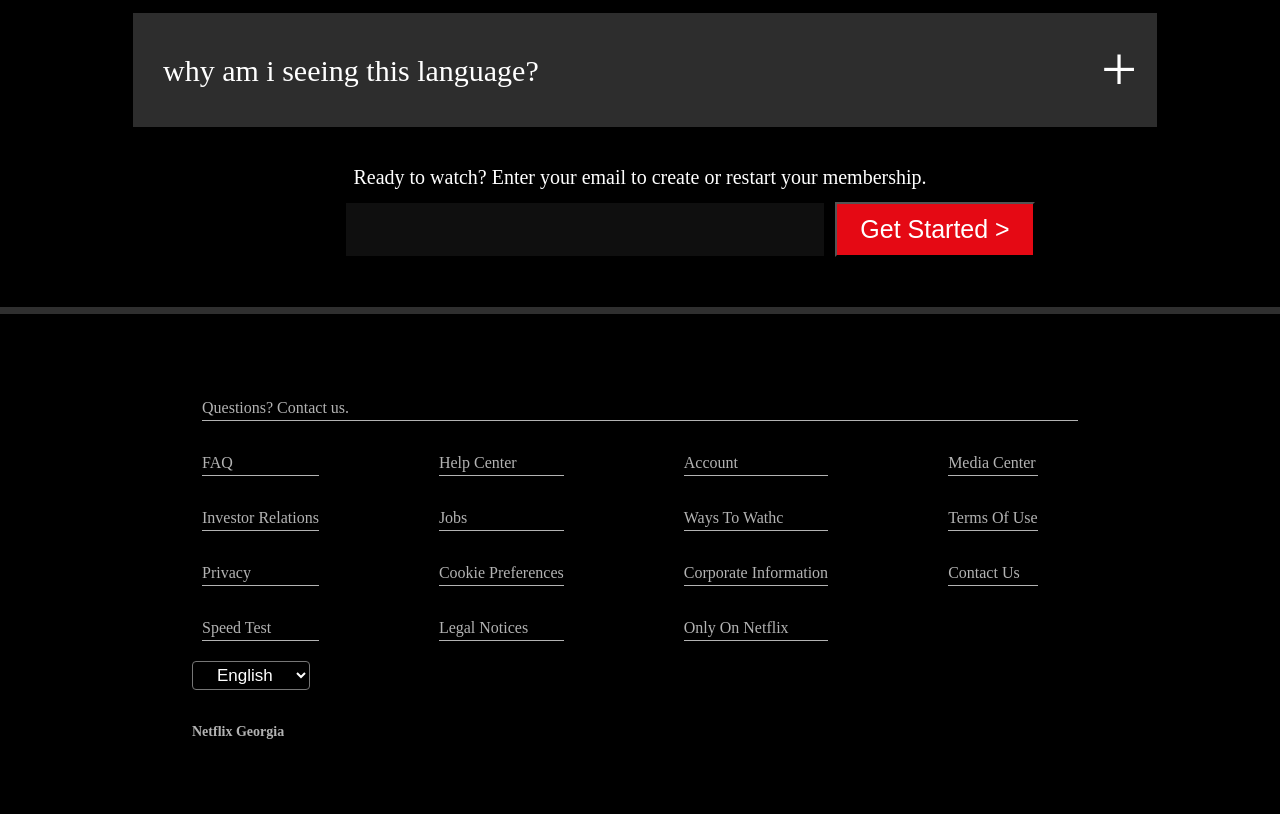
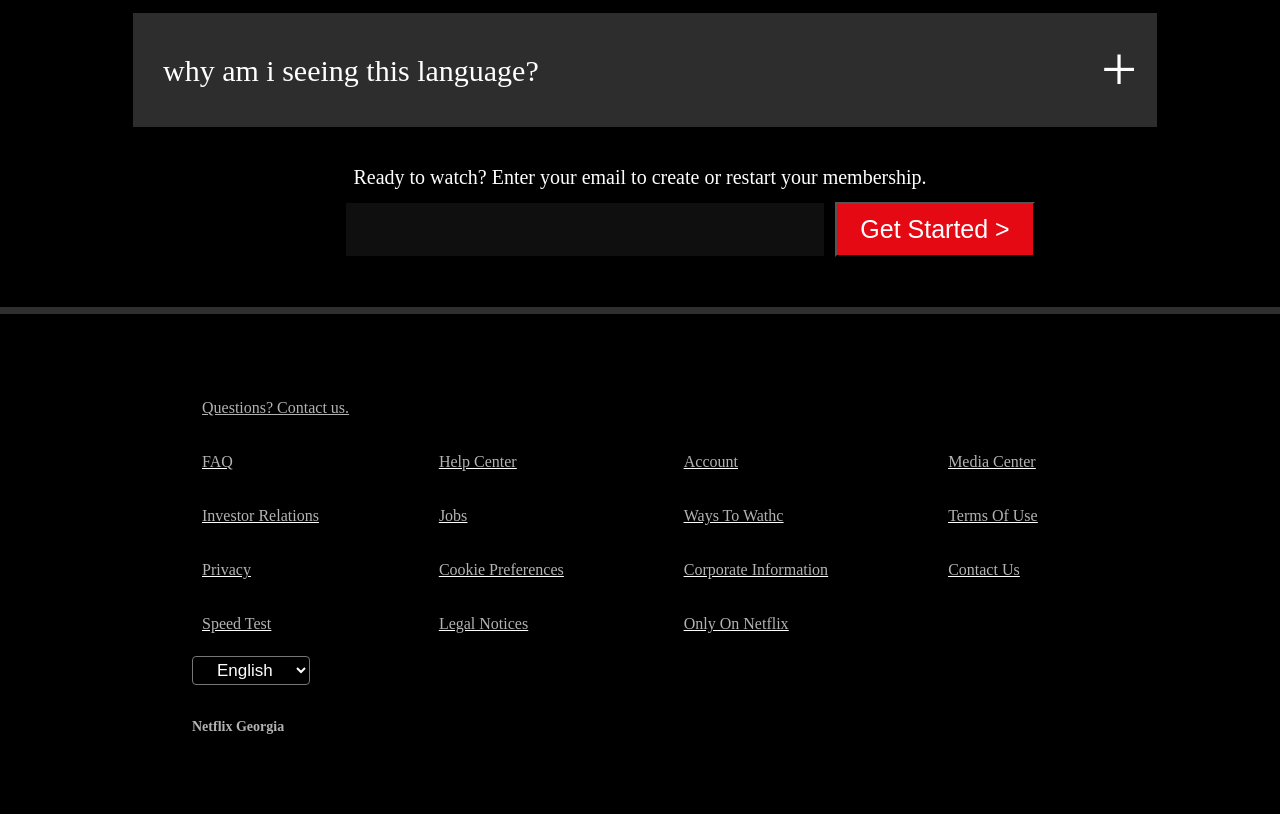
Before and after one commit to saba-ako/netflix-clone, a plain HTML site: page index.html in a window 1280 px wide. Shown: the part 4066-4880 px from the top of the page. Drawn offline with Linux system fonts and the light colour scheme.

Commit message:
changesome

```diff
--- a/style.css
+++ b/style.css
@@ -350,7 +350,7 @@ p {
   cursor: pointer;
   font-size: 1rem;
   font-weight: 400;
-  border-bottom: 1px solid;
+  text-decoration: underline;
 }
 
 .flex {
@@ -364,6 +364,7 @@ p {
   gap: 10px;
   color: #ffffff;
   text-transform: capitalize;
+  text-decoration: underline;
 }
 
 h4 {
```
